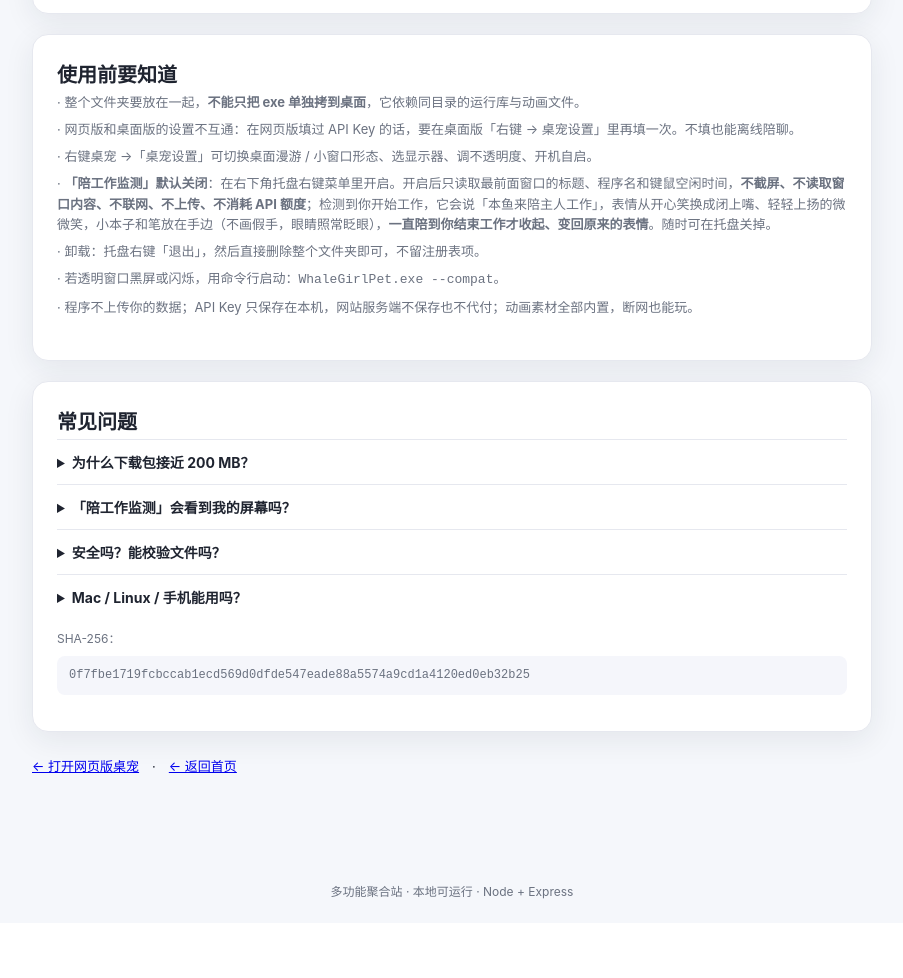
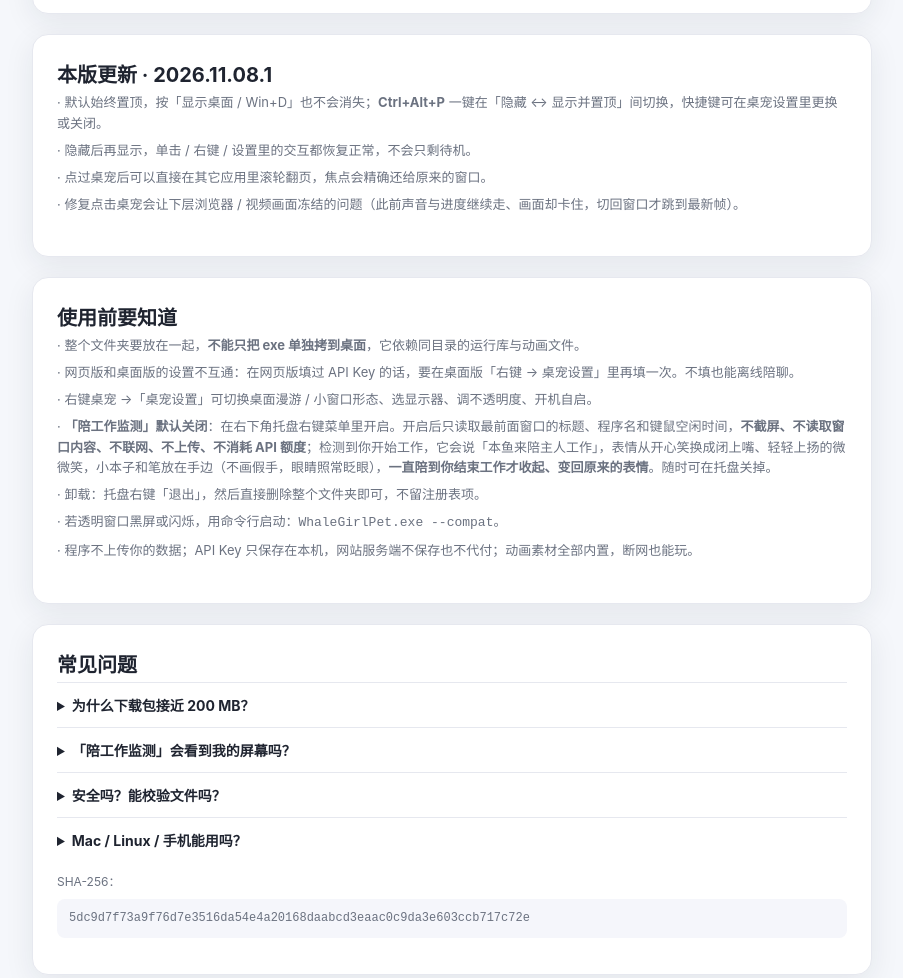
Before and after one commit to axiu-123/my-website, a website: page public/pet/desktop.html in a window 1280 px wide. Shown: the part 1200-2178 px from the top of the page, without its empty margins (188-1091 px from the left). Before the commit the page ends 2123 px from the top, so only its background shows below. Drawn offline with Linux system fonts and the light colour scheme.

Commit message:
feat(pet-desktop): v2026.11.08.1 置顶/快捷键/软隐藏/滚轮焦点修复，消除下层视频画面冻结

```diff
--- a/public/pet/desktop.html
+++ b/public/pet/desktop.html
@@ -71,6 +71,14 @@
   </div>
 
   <div class="panel">
+    <h2>本版更新 · 2026.11.08.1</h2>
+    <p class="desc" style="margin-bottom:6px">· 默认始终置顶，按「显示桌面 / Win+D」也不会消失；<b>Ctrl+Alt+P</b> 一键在「隐藏 ↔ 显示并置顶」间切换，快捷键可在桌宠设置里更换或关闭。</p>
+    <p class="desc" style="margin-bottom:6px">· 隐藏后再显示，单击 / 右键 / 设置里的交互都恢复正常，不会只剩待机。</p>
+    <p class="desc" style="margin-bottom:6px">· 点过桌宠后可以直接在其它应用里滚轮翻页，焦点会精确还给原来的窗口。</p>
+    <p class="desc">· 修复点击桌宠会让下层浏览器 / 视频画面冻结的问题（此前声音与进度继续走、画面却卡住，切回窗口才跳到最新帧）。</p>
+  </div>
+
+  <div class="panel">
     <h2>使用前要知道</h2>
     <p class="desc" style="margin-bottom:6px">· 整个文件夹要放在一起，<b>不能只把 exe 单独拷到桌面</b>，它依赖同目录的运行库与动画文件。</p>
     <p class="desc" style="margin-bottom:6px">· 网页版和桌面版的设置不互通：在网页版填过 API Key 的话，要在桌面版「右键 → 桌宠设置」里再填一次。不填也能离线陪聊。</p>
```
Also changed, not shown: public/pet/downloads/manifest.json, 18 other files.
